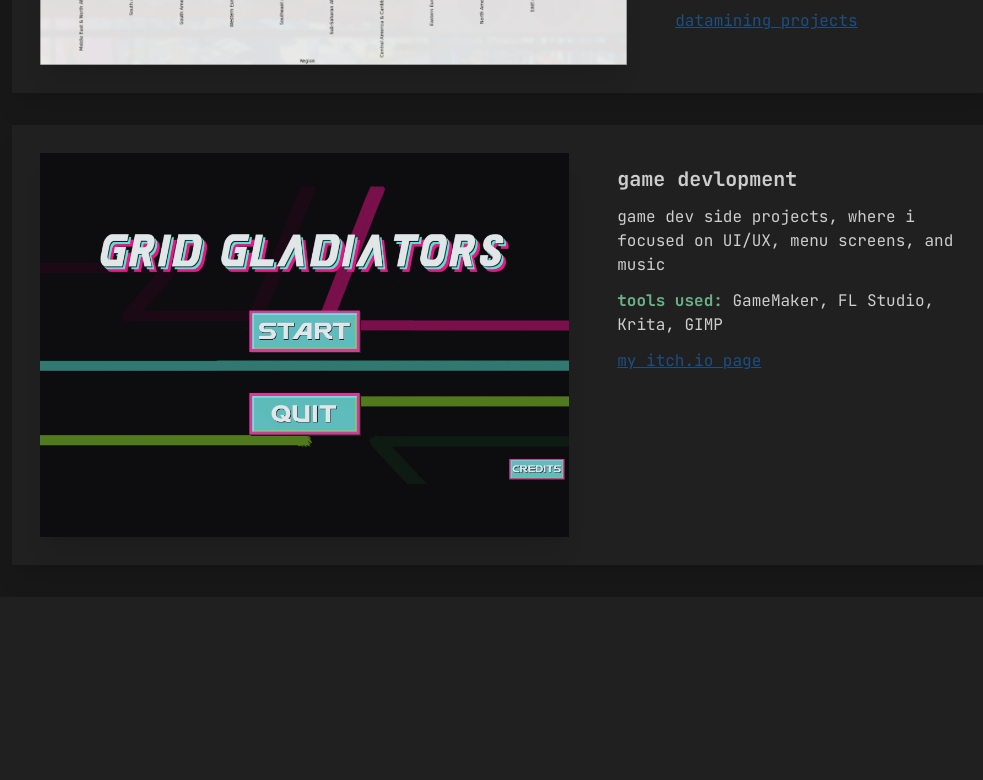
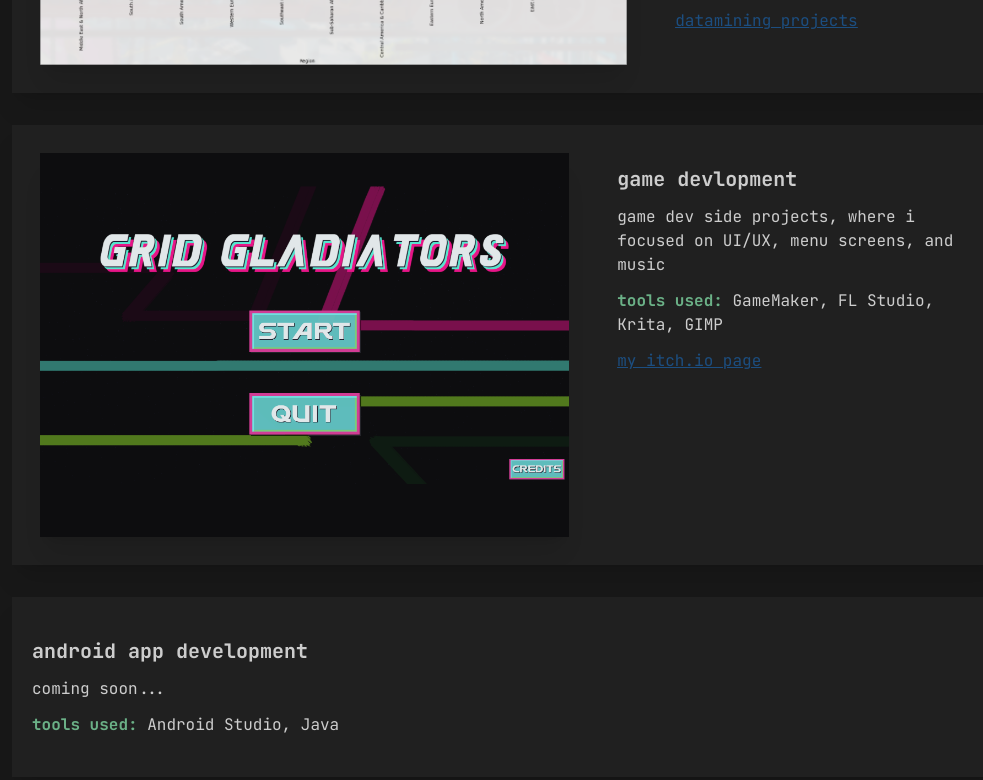
Before and after one commit to ryanshz/ryanshz.github.io, an Astro site: page /ryanshz.github.io/projects-new in a window 1280 px wide. Shown: the part 2469-3249 px from the top of the page, without its empty margins (244-1227 px from the left). Before the commit the page ends 3066 px from the top, so only its background shows below. Built offline with nearby package versions, Linux system fonts and the light colour scheme; Astro itself is replaced by a stand-in of ours.

Commit message:
added android to bottom of projects page

```diff
--- a/src/pages/projects-new.astro
+++ b/src/pages/projects-new.astro
@@ -102,6 +102,13 @@ const pageName = "projects";
                 </div>
             </div>
         </div>
+        <div class="card lg:card-side bg-base-100 shadow-xl rounded-none flex-initial">
+            <div class="space-y-3 mx-5 my-10 flex-1">
+                <h2 class="font-bold text-xl">android app development</h2>
+                <p>coming soon...</p>
+                <p><strong class="text-success">tools used:</strong> Android Studio, Java</p>
+            </div>
+        </div>
     </section>
     <script is:inline>
         let slideIndex = 1;
```
